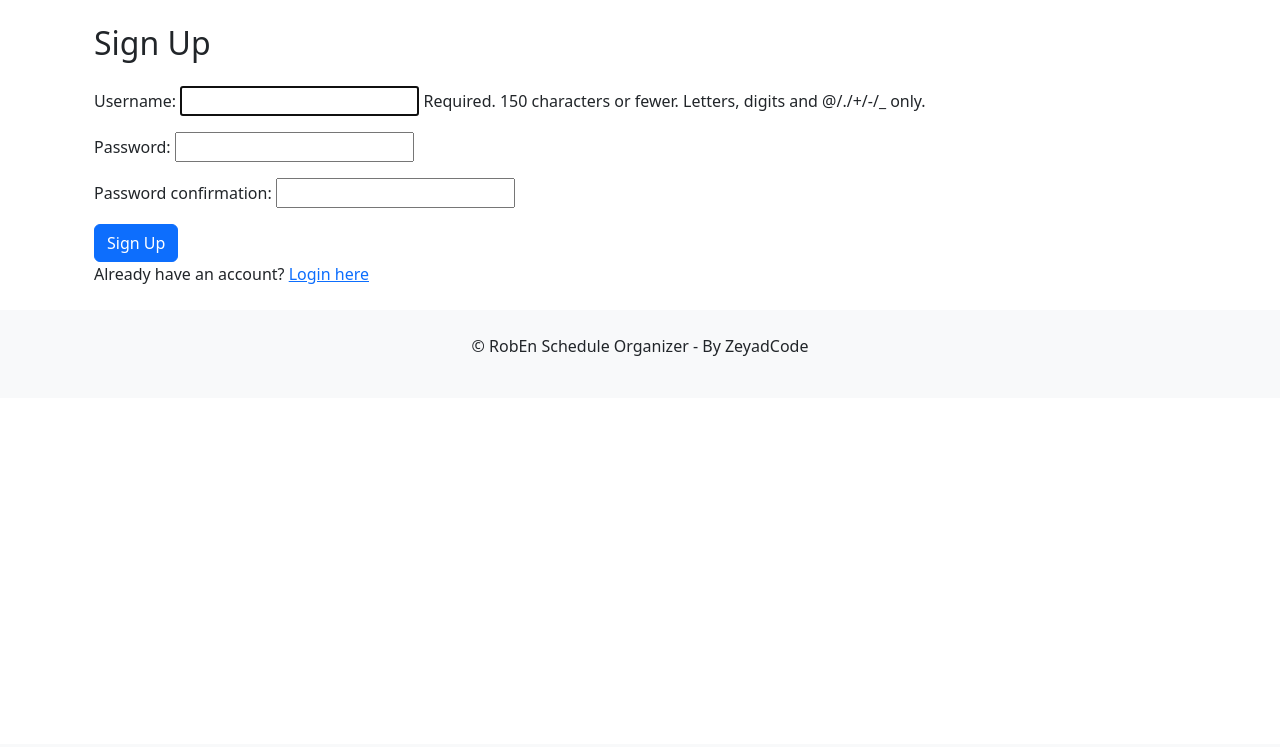
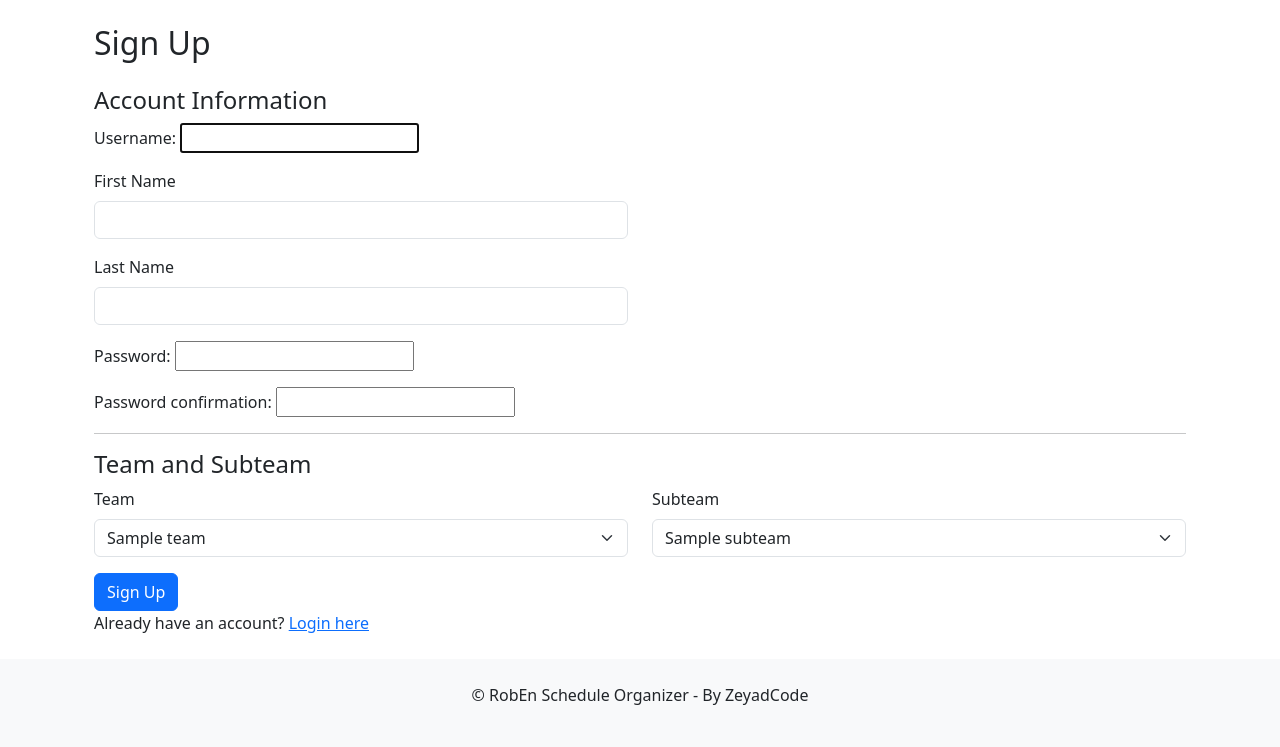
Before and after one commit to zeyad-shaban/RobEnScheduleOrganizer, a Django app: page /users/signup/ in a window 1280 px wide. Shown: the part 56-803 px from the top of the page. Before the commit the page ends 412 px from the top, so only its background shows below. Run offline with Django 5.2, Linux system fonts and the light colour scheme; tables that the repository leaves empty hold one stand-in row (values such as "Sample post").

Commit message:
minor styling issues remains

```diff
--- a/djangoProject/templates/users/signup.html
+++ b/djangoProject/templates/users/signup.html
@@ -5,11 +5,134 @@
 {% block content %}
     <div class="container">
         <h2 class="my-4">Sign Up</h2>
-    <form method="post" class="form-group">
+        <form id="signup-form" class="form-group">
             {% csrf_token %}
-        {{ form.as_p }}
+            <h4>Account Information</h4>
+            <div class="row mb-3">
+                <div class="col-md-6">
+                    {{ form.username.label_tag }}
+                    {{ form.username }}
+                </div>
+            </div>
+            <div class="row mb-3">
+                <div class="col-md-6">
+                    <label for="first_name" class="form-label">First Name</label>
+                    <input type="text" name="first_name" id="first_name" class="form-control">
+                </div>
+            </div>
+            <div class="row mb-3">
+                <div class="col-md-6">
+                    <label for="last_name" class="form-label">Last Name</label>
+                    <input type="text" name="last_name" id="last_name" class="form-control">
+                </div>
+            </div>
+            <div class="row mb-3">
+                <div class="col-md-6">
+                    {{ form.password1.label_tag }}
+                    {{ form.password1 }}
+                </div>
+            </div>
+            <div class="row mb-3">
+                <div class="col-md-6">
+                    {{ form.password2.label_tag }}
+                    {{ form.password2 }}
+                </div>
+            </div>
+
+            <hr>
+
+            <h4>Team and Subteam</h4>
+            <div class="row mb-3">
+                <div class="col-md-6">
+                    <label for="teamSelect" class="form-label">Team</label>
+                    <select name="team" id="teamSelect" class="form-select">
+                        {% for team in teams %}
+                            <option value="{{ team.id }}">{{ team.name }}</option>
+                        {% endfor %}
+                    </select>
+                </div>
+                <div class="col-md-6">
+                    <label for="subteamSelect" class="form-label">Subteam</label>
+                    <select name="subteam" id="subteamSelect" class="form-select">
+                        {% for subteam in subteams %}
+                            <option value="{{ subteam.id }}">{{ subteam.name }}</option>
+                        {% endfor %}
+                    </select>
+                </div>
+            </div>
+
+            <div id="signup-errors" class="alert alert-danger d-none"></div>
             <button type="submit" class="btn btn-primary">Sign Up</button>
         </form>
         <p>Already have an account? <a href="{% url 'login' %}">Login here</a></p>
     </div>
+
+    <script>
+        document.getElementById('teamSelect').addEventListener('change', function () {
+            const teamId = this.value;
+            const baseUrl = window.location.origin;
+
+            fetch(`${baseUrl}/schedule/get_subteams/?team_id=${teamId}`)
+                .then(response => response.json())
+                .then(data => {
+                    const subteamSelect = document.getElementById('subteamSelect');
+                    subteamSelect.innerHTML = '';
+
+                    data.subteams.forEach(subteam => {
+                        const option = document.createElement('option');
+                        option.value = subteam.id;
+                        option.text = subteam.name;
+                        subteamSelect.appendChild(option);
+                    });
+                });
+        });
+
+        // Invoke the function on page load
+        document.addEventListener('DOMContentLoaded', function () {
+            const teamSelect = document.getElementById('teamSelect');
+            if (teamSelect.value) {
+                const event = new Event('change');
+                teamSelect.dispatchEvent(event);
+            }
+        });
+
+        // Function to display error messages
+        function displayErrors(formId, errors) {
+            const errorDiv = document.getElementById(formId);
+            errorDiv.classList.remove('d-none');
+            errorDiv.innerHTML = errors.join('<br>');
+        }
+
+        // Function to clear error messages
+        function clearErrors(formId) {
+            const errorDiv = document.getElementById(formId);
+            errorDiv.classList.add('d-none');
+            errorDiv.innerHTML = '';
+        }
+
+        // Handle form submission
+        document.getElementById('signup-form').addEventListener('submit', function (e) {
+            e.preventDefault();
+            const formData = new FormData(this);
+            fetch('{% url "signup" %}', {
+                method: 'POST',
+                body: formData,
+                headers: {
+                    'X-CSRFToken': formData.get('csrfmiddlewaretoken')
+                }
+            })
+                .then(response => response.json())
+                .then(data => {
+                    if (data.success) {
+                        clearErrors('signup-errors');
+                        alert(data.message);
+                        window.location.href = '{% url "login" %}';
+                    } else {
+                        const errors = JSON.parse(data.errors);
+                        const errorMessages = Object.values(errors).flat().map(error => error.message);
+                        displayErrors('signup-errors', errorMessages);
+                    }
+                });
+        });
+    </script>
 {% endblock %}
--- a/djangoProject/users/views.py
+++ b/djangoProject/users/views.py
@@ -30,12 +30,15 @@ def signup_view(request):
         if form.is_valid():
             form.save()
             messages.success(request, 'Account created successfully.')
-            return redirect('login')
+            return JsonResponse({'success': True, 'message': 'Account created successfully.'})
         else:
-            messages.error(request, 'Please correct the errors below.')
+            errors = form.errors.as_json()
+            return JsonResponse({'success': False, 'errors': errors})
     else:
         form = CustomUserCreationForm()
-    return render(request, 'users/signup.html', {'form': form})
+    teams = Team.objects.all()
+    subteams = Subteam.objects.all()
+    return render(request, 'users/signup.html', {'form': form, 'teams': teams, 'subteams': subteams})
 
 @login_required
 def settings_view(request):
```
Lines whose indentation alone changed are shown as unchanged.
